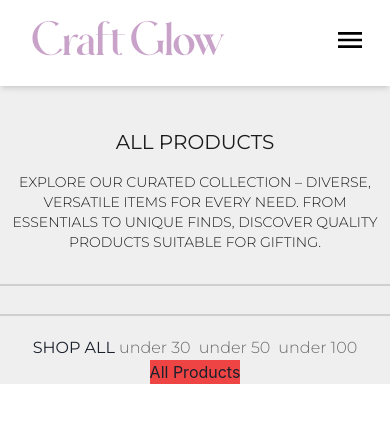
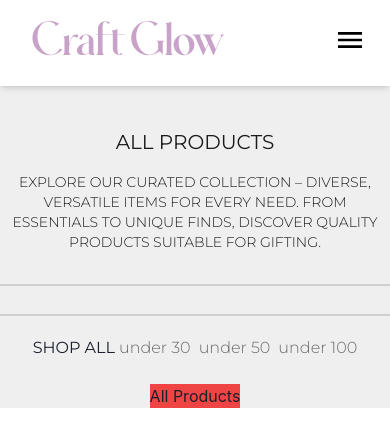
Before and after one commit to nmcev/odin-shopping-cart, a React (Vite) app: page /products/all in a window 390 px wide. Shown: the top 446 px of the page. Built offline with nearby package versions, Linux system fonts and the light colour scheme.

Commit message:
style: add padding for small screens and increase the padding

```diff
--- a/src/components/Products/helper/SidePageAndItems.jsx
+++ b/src/components/Products/helper/SidePageAndItems.jsx
@@ -4,10 +4,10 @@ import PropTypes from 'prop-types';
 function SidePageAndItems({ children }) {
 
     return (
-        <section className='md:grid grid-cols-1-3 flex flex-col md:items-start items-center md:pt-8 pt-5'>
+        <section className='md:grid grid-cols-1-3 flex flex-col md:items-start items-center md:pt-12 pt-5'>
 
             <AsidePage />
-            <div>
+            <div className='max-sm:pt-6'>
                 {children}
             </div>
 
```
